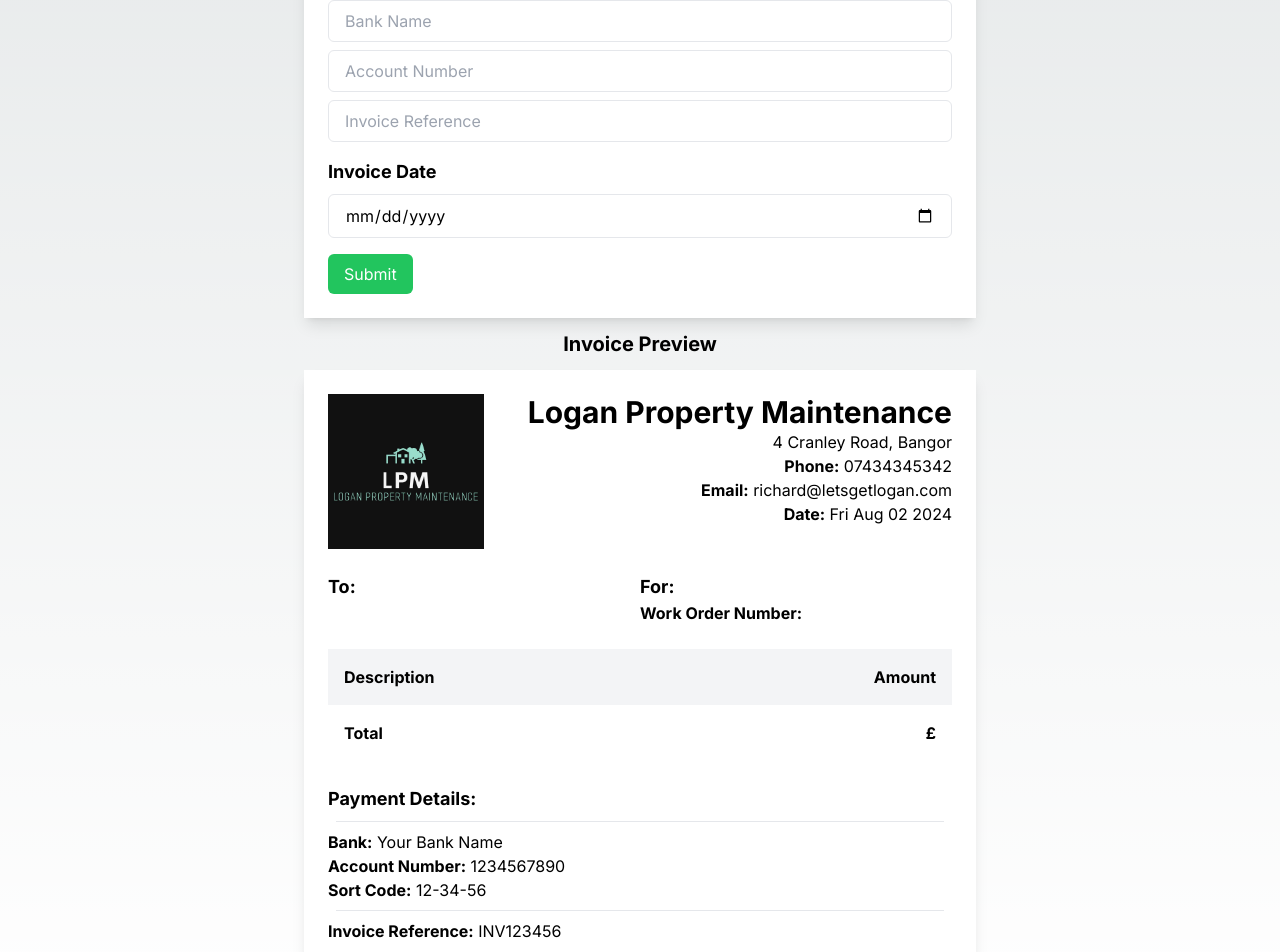
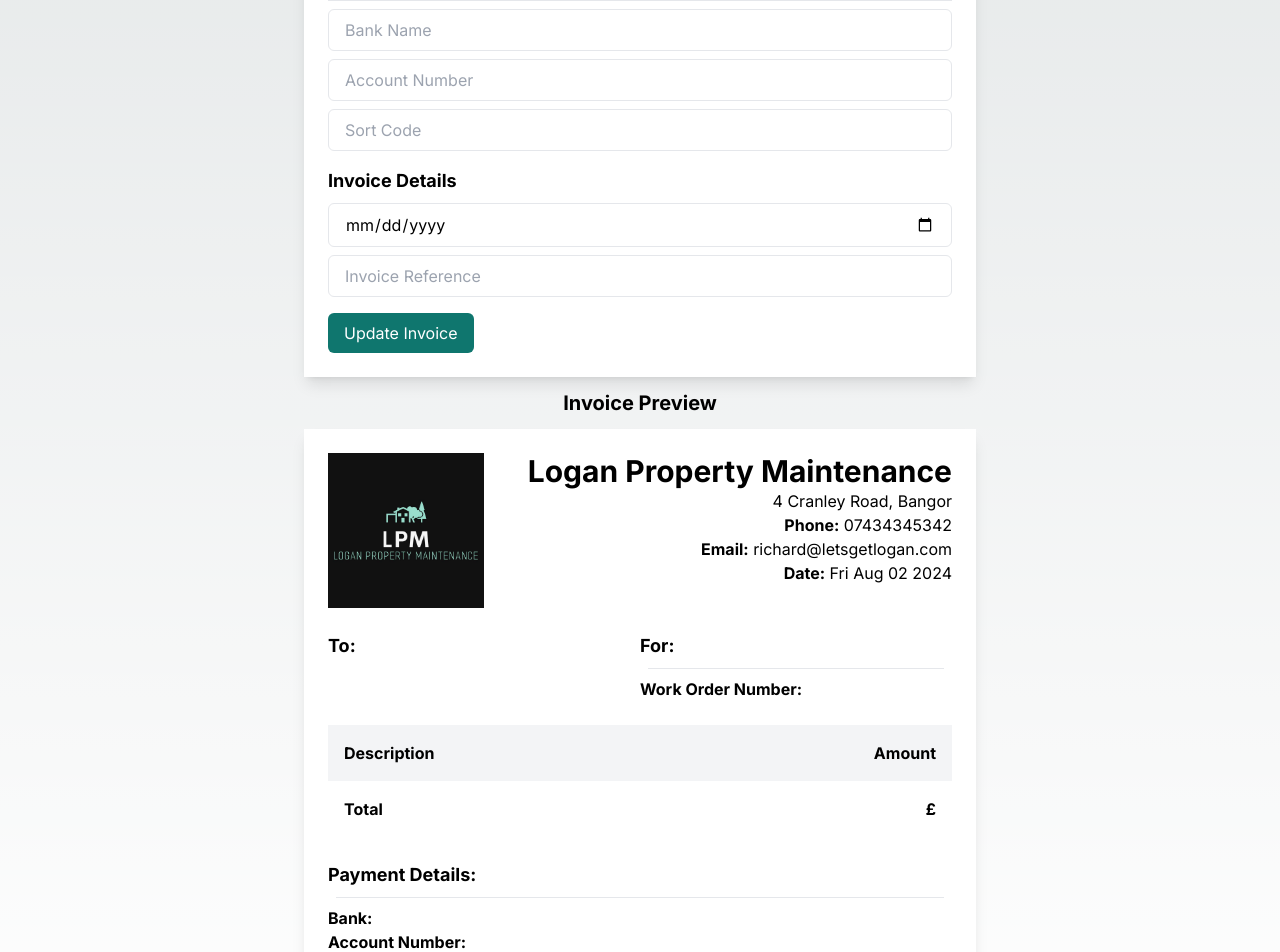
Before and after one commit to jflynn7/lets-get-logan, a Next.js app: page /invoice in a window 1280 px wide. Shown: the part 944-1896 px from the top of the page. Built offline with nearby package versions, Linux system fonts and the light colour scheme.

Commit message:
[INVOICE] Updates to invoice generator

```diff
--- a/app/components/Invoice.tsx
+++ b/app/components/Invoice.tsx
@@ -40,6 +40,7 @@ export interface PaymentDetails {
     bankName: string;
     accountNumber: string;
     invoiceReference: string;
+    sortCode: string;
 }
 export default function Invoice(invoiceProps: InvoiceProps): JSX.Element {
     const { invoicingCompany, paymentDetails, jobItems, invoiceRecipient, invoicedJob , date } = invoiceProps;
@@ -69,6 +70,7 @@ export default function Invoice(invoiceProps: InvoiceProps): JSX.Element {
                     <h2 className="text-lg font-bold">For:</h2>
                     <p>{invoicedJob?.jobName}</p>
                     <p>{invoicedJob?.jobAddress}</p>
+                    <hr className="m-2"/>
                     <p><strong>Work Order Number:</strong> {invoicedJob?.workOrderNumber}</p>
                 </div>
             </div>
@@ -83,7 +85,7 @@ export default function Invoice(invoiceProps: InvoiceProps): JSX.Element {
                     {jobItems?.map((item: JobItem, index: number) => {
                         return <tr key={index}>
                             <td className="p-4 text-left">{item.description}</td>
-                            <td className="p-4 text-right">£{item.cost}</td>
+                            <td className="p-4 text-right">£{item.cost?.toFixed(2)}</td>
                         </tr>
                     })}
                     <tr>
@@ -91,7 +93,7 @@ export default function Invoice(invoiceProps: InvoiceProps): JSX.Element {
                         <td className="font-bold p-4 text-right">£{jobItems?.reduce((total: number, item: JobItem) => {
                             total += Number(item.cost);
                             return total;
-                        }, 0)}</td>
+                        }, 0).toFixed(2)}</td>
                     </tr>
                     </tbody>
                 </table>
@@ -99,11 +101,11 @@ export default function Invoice(invoiceProps: InvoiceProps): JSX.Element {
             <div className="payment-details mt-6">
                 <h2 className="text-lg font-bold">Payment Details:</h2>
                 <hr className="m-2"/>
-                <p><strong>Bank:</strong> Your Bank Name</p>
-                <p><strong>Account Number:</strong> 1234567890</p>
-                <p><strong>Sort Code:</strong> 12-34-56</p>
+                <p><strong>Bank:</strong> {paymentDetails?.bankName}</p>
+                <p><strong>Account Number:</strong> {paymentDetails?.accountNumber}</p>
+                <p><strong>Sort Code:</strong> {paymentDetails?.sortCode}</p>
                 <hr className="m-2"/>
-                <p><strong>Invoice Reference:</strong> INV123456</p>
+                <p><strong>Invoice Reference:</strong> {paymentDetails?.invoiceReference}</p>
             </div>
         </div>
     </>;
--- a/app/components/InvoiceForm.tsx
+++ b/app/components/InvoiceForm.tsx
@@ -1,11 +1,12 @@
-import {JobItem} from "@/app/components/Invoice";
-import {useState} from "react";
+import {InvoiceProps, JobItem} from "@/app/components/Invoice";
+import {ChangeEvent, useState} from "react";
 
 interface InvoiceFormProps {
-    onSubmit: Function
+    onSubmit: Function;
+    invoiceDetails: InvoiceProps
 }
 
-export default function InvoiceForm({ onSubmit }: InvoiceFormProps) {
+export default function InvoiceForm({ onSubmit, invoiceDetails }: InvoiceFormProps) {
     const [formData, setFormData]: [any, any] = useState({
         invoicingCompany: {
             companyAddress: '',
@@ -24,12 +25,14 @@ export default function InvoiceForm({ onSubmit }: InvoiceFormProps) {
             workOrderNumber: ''
         },
         jobItems: [{ description: '', cost: 0 }],
-        date: '',
+        date: new Date().toLocaleDateString(),
         paymentDetails: {
             bankName: '',
             accountNumber: '',
-            invoiceReference: ''
-        }
+            invoiceReference: '',
+            sortCode: ''
+        },
+        ...invoiceDetails
     });
 
     const handleChange = (e: any) => {
@@ -177,24 +180,26 @@ export default function InvoiceForm({ onSubmit }: InvoiceFormProps) {
                             name="description"
                             placeholder="Description"
                             value={item.description}
-                            onChange={(e) => handleJobItemChange(index, e)}
+                            onChange={(e: ChangeEvent<HTMLInputElement>) => handleJobItemChange(index, e)}
                             className="block w-full px-4 py-2 mt-2 border rounded-md"
                         />
                         <input
                             type="number"
+                            step="0.01"
                             name="cost"
                             placeholder="Cost"
                             value={item.cost}
-                            onChange={(e) => handleJobItemChange(index, e)}
+                            onChange={(e: ChangeEvent<HTMLInputElement>) => handleJobItemChange(index, e)}
                             className="block w-full px-4 py-2 mt-2 border rounded-md"
                         />
                     </div>
                 ))}
-                <button type="button" onClick={addJobItem} className="px-4 py-2 bg-blue-500 text-white rounded-md">Add Job Item</button>
+                <button type="button" onClick={addJobItem} className="px-4 py-2 bg-teal-700 text-white rounded-md">+</button>
             </div>
 
             <div>
                 <h2 className="text-lg font-bold">Payment Details</h2>
+                <hr className="mt-2 border-t border-gray-200"/>
                 <input
                     type="text"
                     name="bankName"
@@ -215,6 +220,27 @@ export default function InvoiceForm({ onSubmit }: InvoiceFormProps) {
                 />
                 <input
                     type="text"
+                    name="sortCode"
+                    placeholder="Sort Code"
+                    value={formData.paymentDetails.sortCode}
+                    onChange={handleChange}
+                    data-section="paymentDetails"
+                    className="block w-full px-4 py-2 mt-2 border rounded-md"
+                />
+
+            </div>
+
+            <div>
+                <h2 className="text-lg font-bold">Invoice Details</h2>
+                <input
+                    type="date"
+                    name="date"
+                    value={formData.date}
+                    onChange={handleChange}
+                    className="block w-full px-4 py-2 mt-2 border rounded-md"
+                />
+                <input
+                    type="text"
                     name="invoiceReference"
                     placeholder="Invoice Reference"
                     value={formData.paymentDetails.invoiceReference}
@@ -224,18 +250,7 @@ export default function InvoiceForm({ onSubmit }: InvoiceFormProps) {
                 />
             </div>
 
-            <div>
-                <h2 className="text-lg font-bold">Invoice Date</h2>
-                <input
-                    type="date"
-                    name="date"
-                    value={formData.date}
-                    onChange={handleChange}
-                    className="block w-full px-4 py-2 mt-2 border rounded-md"
-                />
-            </div>
-
-            <button type="submit" className="px-4 py-2 bg-green-500 text-white rounded-md">Submit</button>
+            <button type="submit" className="px-4 py-2 bg-teal-700 text-white rounded-md">Update Invoice</button>
         </form>
     );
 }
--- a/app/invoice/page.tsx
+++ b/app/invoice/page.tsx
@@ -3,6 +3,7 @@
 import Invoice, {InvoiceProps} from "@/app/components/Invoice";
 import InvoiceForm from "@/app/components/InvoiceForm";
 import {useState} from "react";
+import Image from "next/image";
 
 export default function InvoicePage() {
     const defaultProps: Partial<InvoiceProps> = {
@@ -26,7 +27,7 @@ export default function InvoicePage() {
     return <>
         <div>
             <p className="text-xl font-bold text-center p-3">Create Invoice</p>
-            <InvoiceForm onSubmit={setInvoiceProps} />
+            <InvoiceForm onSubmit={setInvoiceProps} invoiceDetails={invoiceProps} />
             <p className="text-xl font-bold text-center p-3">Invoice Preview</p>
             <Invoice {...invoiceProps} />
             <div className="content-center">
```
